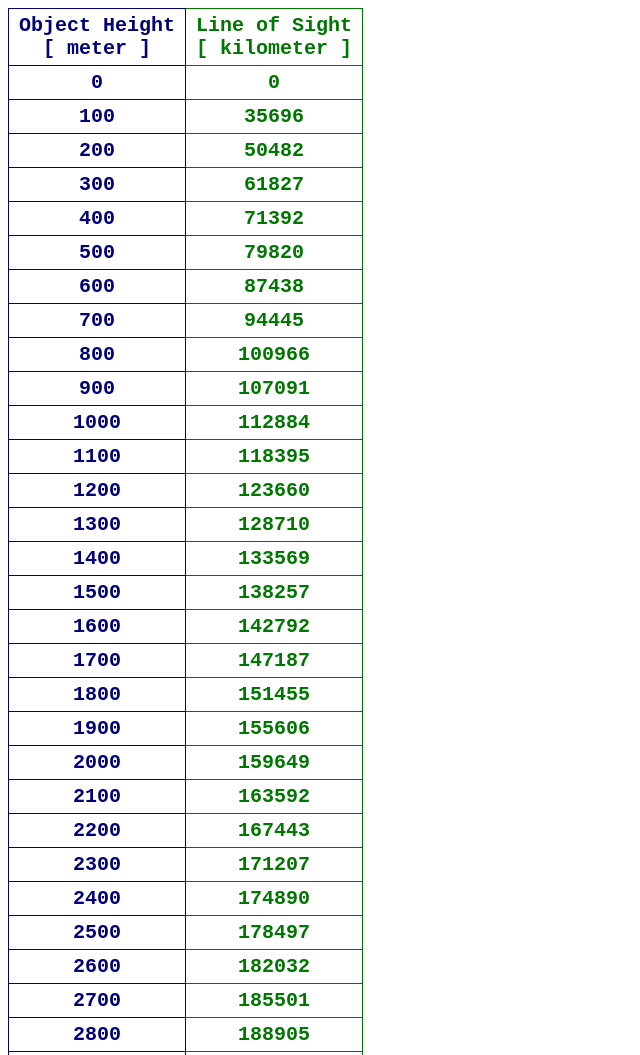
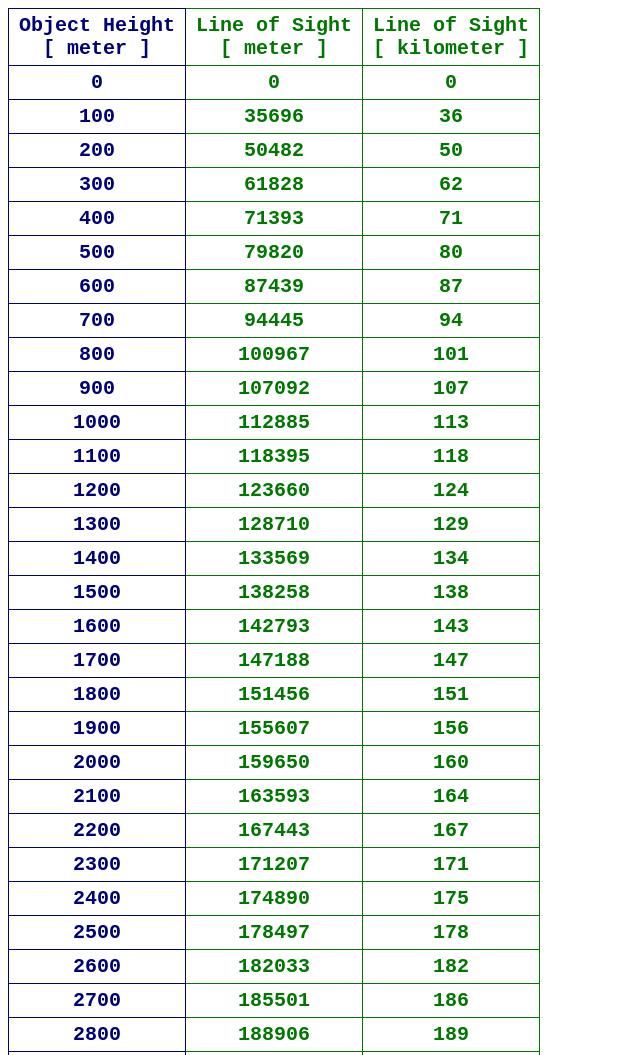
Before and after one commit to hyperbotauthor/lineofsight, a website: page index.html in a window 1280 px wide. Shown: the top 1055 px of the page, without its empty margins (0-640 px from the left). Drawn offline with nearby package versions, Linux system fonts and the light colour scheme.

Commit message:
Several units

```diff
--- a/index.html
+++ b/index.html
@@ -26,11 +26,13 @@
   <table>
     <tr>
       <td class="height">Object Height<br />[ meter ]</td>
+      <td class="los">Line of Sight<br />[ meter ]</td>
       <td class="los">Line of Sight<br />[ kilometer ]</td>
     </tr>
     <tr v-for="item in los">
       <td class="height">{{ item.height }}</td>
-      <td class="los">{{ Math.floor(item.los) }}</td>
+      <td class="los">{{ Math.round(item.los) }}</td>
+      <td class="los">{{ Math.round(item.los/1000) }}</td>
     </tr>
   </table>
 </div>
```
Also changed, not shown: 1 other file.
